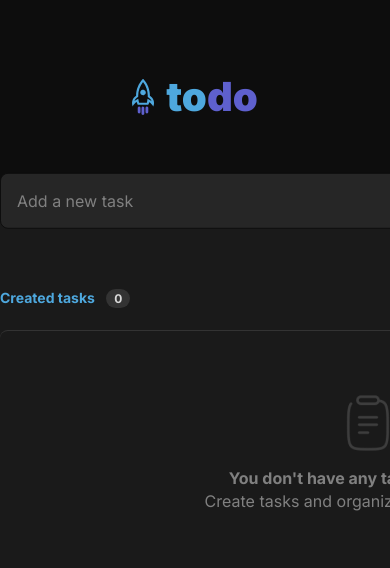
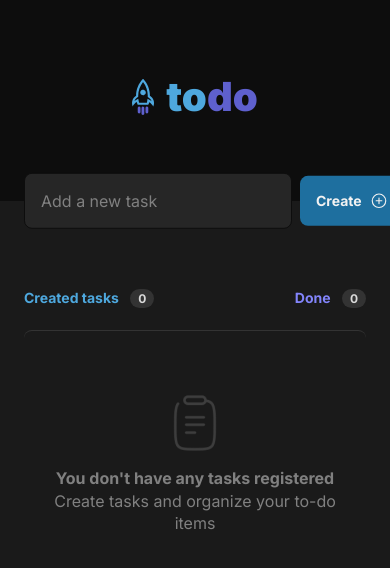
Before and after one commit to castrosuellenx/ignite-to-do-list-reactjs, a React (Vite) app: page / in a window 390 px wide. Shown: the top 568 px of the page. Built offline with nearby package versions, Linux system fonts and the light colour scheme.

Commit message:
initial responsiveness

```diff
--- a/src/App.module.css
+++ b/src/App.module.css
@@ -11,8 +11,12 @@
   display: flex;
   flex-direction: column;
   flex: 1;
-  width: 46rem;
+
+  width: 100%;
+  max-width: calc(46rem + 1.5rem);
+
   margin: 0 auto;
+  padding: 0 1.5rem;
 }
 
 .formWrapper {
@@ -21,12 +25,6 @@
   gap: 0.5rem;
   transform: translateY(calc(-50%));
   margin-bottom: calc(4rem * 0.5);
-}
-
-.taskListWrapper {
-  display: flex;
-  flex-direction: column;
-  gap: 0.75rem;
 }
 
 .createButton {
@@ -51,3 +49,9 @@
 .createButton:hover {
   background-color: var(--blue);
 }
+
+.taskListWrapper {
+  display: flex;
+  flex-direction: column;
+  gap: 0.75rem;
+}
```
